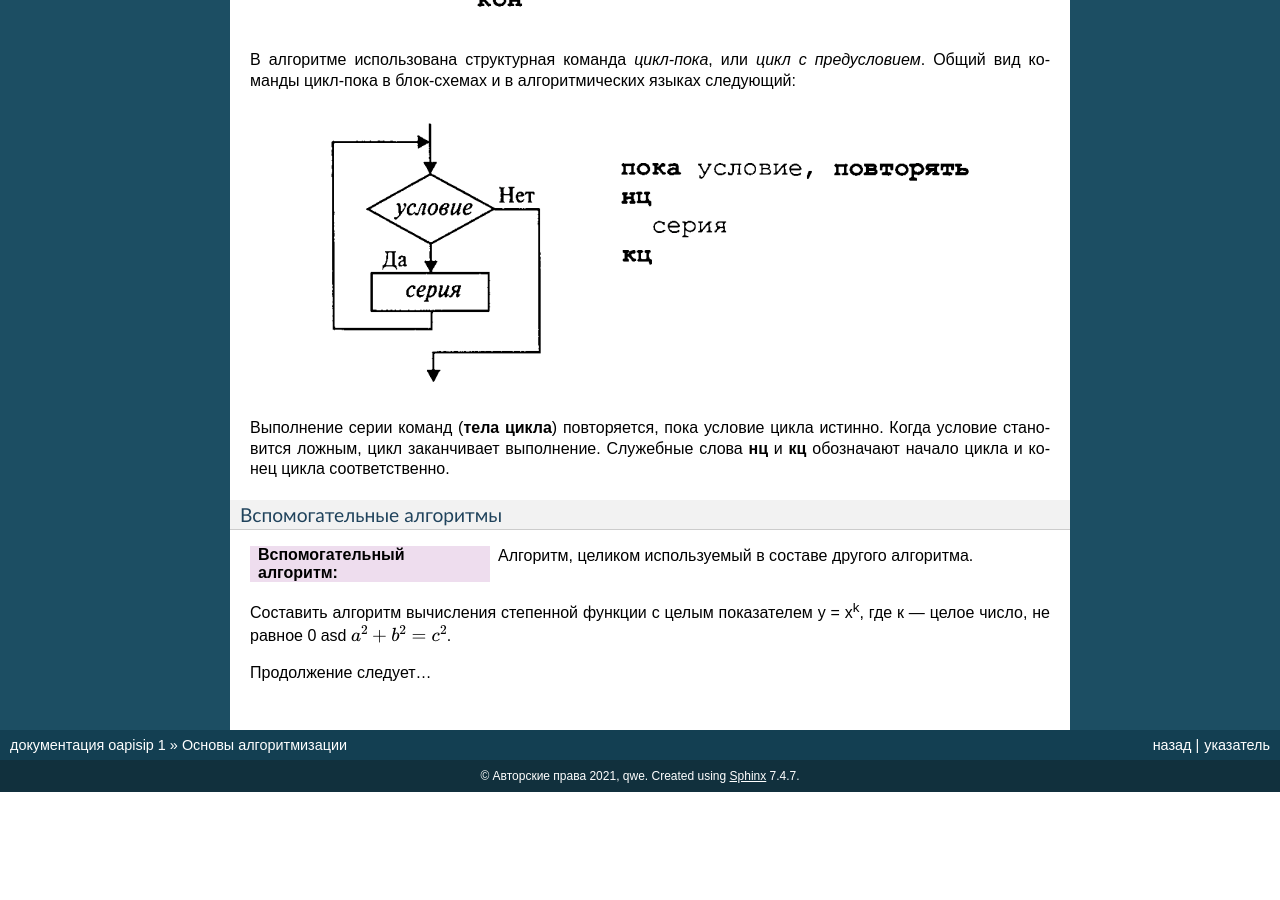
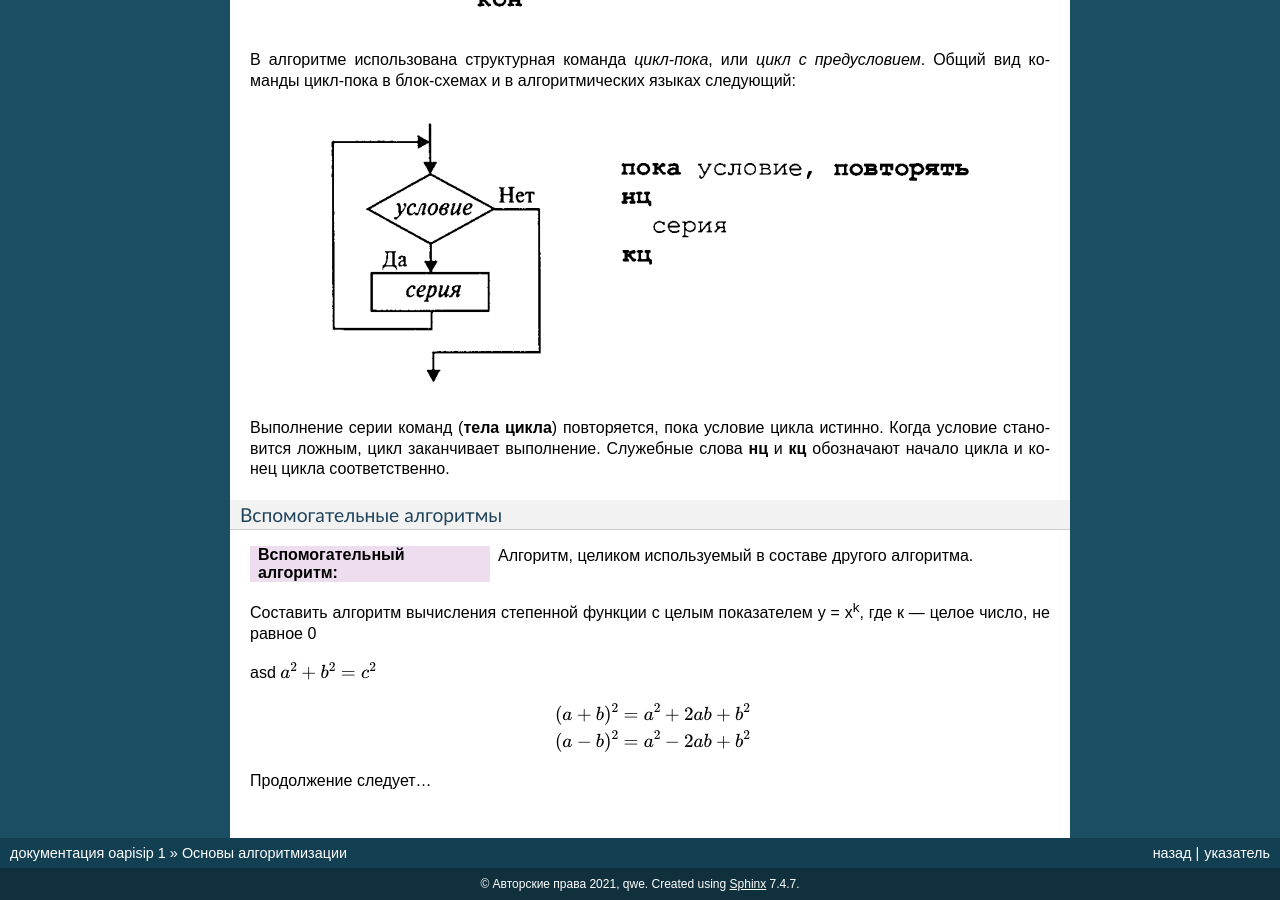
Before and after one commit to rimcupk/oapisip, a Sphinx documentation site: the page built from docs/chapters/01_algo/01_algo.rst, in a window 1280 px wide and 900 px high, scrolled down 11738 px. Built offline with Sphinx 7.4.7, drawn with Linux system fonts in a browser that asks for light colours; before the commit the page ends 12530 px from its top, so only the background shows below that.

Commit message:
Update 01_algo.rst

```diff
--- a/docs/chapters/01_algo/01_algo.rst
+++ b/docs/chapters/01_algo/01_algo.rst
@@ -241,7 +241,14 @@
 :Вспомогательный алгоритм: Алгоритм, целиком используемый в составе другого алгоритма.
 
 Составить алгоритм вычисления степенной функции с целым показателем у = х\ :sup:`k`\ , где к — целое число, не равное 0
-asd :math:`a^2 + b^2 = c^2`.
+
+asd :math:`a^2 + b^2 = c^2`
+
+.. math::
+
+   (a + b)^2 = a^2 + 2ab + b^2
+
+   (a - b)^2 = a^2 - 2ab + b^2
 
 
 Продолжение следует...
```
